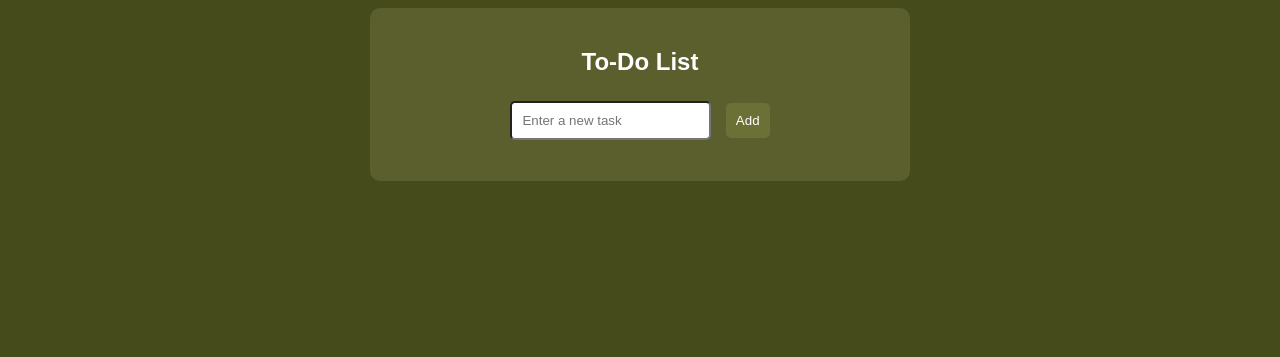
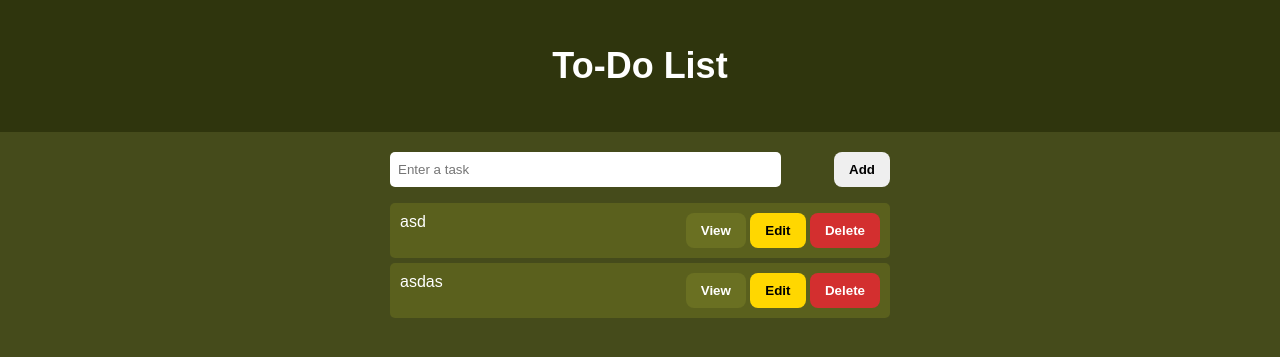
Before and after one commit to reyowner/To-Do-CRUD-API, a FastAPI app: page / in a window 1280 px wide. Shown: the top 357 px of the page. Run offline with FastAPI, Linux system fonts and the light colour scheme.

Commit message:
CRUD Implemented

```diff
--- /dev/null
+++ b/init_db.py
@@ -0,0 +1,6 @@
+from database import engine, Base
+
+# Create database tables
+Base.metadata.create_all(bind=engine)
+
+print("Database and tables created successfully!")
--- a/main.py
+++ b/main.py
@@ -1,16 +1,101 @@
-from fastapi import FastAPI
+from fastapi import FastAPI, HTTPException, Request, Form
 from fastapi.templating import Jinja2Templates
 from fastapi.staticfiles import StaticFiles
-from starlette.requests import Request
+from sqlalchemy import create_engine, Column, Integer, String
+from sqlalchemy.orm import sessionmaker, declarative_base
+from pydantic import BaseModel
+from typing import List
+import os
 
+# FastAPI app setup
 app = FastAPI()
 
-# Load Templates
+# Setup templates & static files
+app.mount("/static", StaticFiles(directory="static"), name="static")
 templates = Jinja2Templates(directory="templates")
 
-# Mount static files (for CSS)
-app.mount("/static", StaticFiles(directory="static"), name="static")
+# Database setup (SQLite)
+DATABASE_URL = "sqlite:///./todos.db"
+engine = create_engine(DATABASE_URL, connect_args={"check_same_thread": False})
+SessionLocal = sessionmaker(bind=engine)
+Base = declarative_base()
 
+# To-Do model for database
+class ToDoDB(Base):
+    __tablename__ = "todos"
+    id = Column(Integer, primary_key=True, index=True)
+    task = Column(String, nullable=False)
+
+# Create the database
+Base.metadata.create_all(bind=engine)
+
+# Pydantic model for validation
+class ToDoCreate(BaseModel):
+    task: str
+
+class ToDoResponse(ToDoCreate):
+    id: int
+
+# Serve the main page
 @app.get("/")
-def read_root(request: Request):
-    return templates.TemplateResponse("index.html", {"request": request})
+def home(request: Request):
+    session = SessionLocal()
+    todos = session.query(ToDoDB).all()
+    session.close()
+    return templates.TemplateResponse("index.html", {"request": request, "todos": todos})
+
+# Create a to-do
+@app.post("/todos", response_model=ToDoResponse)
+def create_todo(todo: ToDoCreate):
+    session = SessionLocal()
+    new_todo = ToDoDB(task=todo.task)
+    session.add(new_todo)
+    session.commit()
+    session.refresh(new_todo)
+    session.close()
+    return new_todo
+
+# Get all to-dos
+@app.get("/todos", response_model=List[ToDoResponse])
+def get_todos():
+    session = SessionLocal()
+    todos = session.query(ToDoDB).all()
+    session.close()
+    return todos
+
+# Retrieve a single to-do
+@app.get("/todos/{todo_id}", response_model=ToDoResponse)
+def get_todo(todo_id: int):
+    session = SessionLocal()
+    todo = session.query(ToDoDB).filter(ToDoDB.id == todo_id).first()
+    session.close()
+    if not todo:
+        raise HTTPException(status_code=404, detail="To-Do not found")
+    return todo
+
+# Update a to-do
+@app.put("/todos/{todo_id}", response_model=ToDoResponse)
+def update_todo(todo_id: int, todo: ToDoCreate):
+    session = SessionLocal()
+    existing_todo = session.query(ToDoDB).filter(ToDoDB.id == todo_id).first()
+    if not existing_todo:
+        session.close()
+        raise HTTPException(status_code=404, detail="To-Do not found")
+    existing_todo.task = todo.task
+    session.commit()
+    session.refresh(existing_todo)
+    session.close()
+    return existing_todo
+
+# Delete a to-do
+@app.delete("/todos/{todo_id}")
+def delete_todo(todo_id: int):
+    session = SessionLocal()
+    todo = session.query(ToDoDB).filter(ToDoDB.id == todo_id).first()
+    if not todo:
+        session.close()
+        raise HTTPException(status_code=404, detail="To-Do not found")
+    session.delete(todo)
+    session.commit()
+    session.close()
+    return {"message": "To-Do deleted successfully"}
--- /dev/null
+++ b/static/script.js
@@ -0,0 +1,62 @@
+async function fetchToDos() {
+    const response = await fetch("/todos");
+    const todos = await response.json();
+    const todoList = document.getElementById("todo-list");
+    todoList.innerHTML = "";
+    todos.forEach((todo) => {
+        const listItem = document.createElement("li");
+        listItem.innerHTML = `
+            <span>${todo.task}</span>
+            <div>
+                <button class="view-btn" onclick="viewToDo(${todo.id})">View</button>
+                <button class="edit-btn" onclick="editToDo(${todo.id})">Edit</button>
+                <button class="delete-btn" onclick="deleteToDo(${todo.id})">Delete</button>
+            </div>
+        `;
+        todoList.appendChild(listItem);
+    });
+}
+
+async function addToDo() {
+    const input = document.getElementById("todo-input");
+    if (!input.value) return;
+    await fetch("/todos", {
+        method: "POST",
+        headers: { "Content-Type": "application/json" },
+        body: JSON.stringify({ task: input.value })
+    });
+    input.value = "";
+    fetchToDos();
+}
+
+async function viewToDo(id) {
+    const response = await fetch(`/todos/${id}`);
+    if (!response.ok) return alert("To-Do not found!");
+
+    const todo = await response.json();
+    document.getElementById("modal-task").innerText = todo.task;
+    document.getElementById("todo-modal").style.display = "block";
+}
+
+function closeModal() {
+    document.getElementById("todo-modal").style.display = "none";
+}
+
+async function editToDo(id) {
+    const newTask = prompt("Enter new task:");
+    if (!newTask) return;
+
+    await fetch(`/todos/${id}`, {
+        method: "PUT",
+        headers: { "Content-Type": "application/json" },
+        body: JSON.stringify({ task: newTask })
+    });
+    fetchToDos();
+}
+
+async function deleteToDo(id) {
+    await fetch(`/todos/${id}`, { method: "DELETE" });
+    fetchToDos();
+}
+
+fetchToDos();
--- /dev/null
+++ b/static/styles.css
@@ -0,0 +1,126 @@
+body {
+    font-family: Arial, sans-serif;
+    background-color: #454B1B;
+    color: white;
+    margin: 0;
+    padding: 0;
+    display: flex;
+    flex-direction: column;
+    align-items: center;
+}
+
+nav {
+    background-color: #2F350D;
+    width: 100%;
+    text-align: center;
+    padding: 15px;
+    font-size: 24px;
+}
+
+.container {
+    margin-top: 20px;
+    width: 80%;
+    max-width: 500px;
+    text-align: center;
+}
+
+.input-section {
+    display: flex;
+    justify-content: space-between;
+}
+
+input {
+    width: 75%;
+    padding: 8px;
+    border: none;
+    border-radius: 5px;
+}
+
+
+ul {
+    list-style-type: none;
+    padding: 0;
+}
+
+li {
+    display: flex;
+    justify-content: space-between;
+    background-color: #5A601D;
+    padding: 10px;
+    margin-top: 5px;
+    border-radius: 5px;
+}
+
+/* Modal Styling */
+.modal {
+    display: none;
+    position: fixed;
+    z-index: 1;
+    left: 0;
+    top: 0;
+    width: 100%;
+    height: 100%;
+    background-color: rgba(0,0,0,0.5);
+}
+
+.modal-content {
+    background-color: #2F350D;
+    color: white;
+    padding: 20px;
+    border-radius: 10px;
+    width: 40%;
+    margin: 15% auto;
+    text-align: center;
+}
+
+.close {
+    float: right;
+    font-size: 24px;
+    cursor: pointer;
+}
+
+button {
+    width: auto;
+    padding: 10px 15px;
+    border: none;
+    cursor: pointer;
+    border-radius: 8px;
+    font-weight: bold;
+    transition: 0.3s ease-in-out;
+}
+
+/* 🟢 View Button (Green) */
+button.view-btn {
+    background-color: #6A7022;
+    color: white;
+}
+
+button.view-btn:hover {
+    background-color: #A0A415;
+    transform: scale(1.1);
+    box-shadow: 0px 0px 8px #A0A415;
+}
+
+/* 🟡 Edit Button (Yellow) */
+button.edit-btn {
+    background-color: #FFD700;
+    color: black;
+}
+
+button.edit-btn:hover {
+    background-color: #FFC107;
+    transform: scale(1.1);
+    box-shadow: 0px 0px 8px #FFC107;
+}
+
+/* 🔴 Delete Button (Red) */
+button.delete-btn {
+    background-color: #D32F2F;
+    color: white;
+}
+
+button.delete-btn:hover {
+    background-color: #B71C1C;
+    transform: scale(1.1);
+    box-shadow: 0px 0px 8px #B71C1C;
+}
--- a/templates/index.html
+++ b/templates/index.html
@@ -4,70 +4,41 @@
     <meta charset="UTF-8">
     <meta name="viewport" content="width=device-width, initial-scale=1.0">
     <title>To-Do List</title>
-    <style>
-        body {
-            font-family: Arial, sans-serif;
-            background-color: #454B1B;
-            color: white;
-            text-align: center;
-        }
-        .container {
-            max-width: 500px;
-            margin: auto;
-            background: #5A5F2D;
-            padding: 20px;
-            border-radius: 10px;
-        }
-        input, button {
-            padding: 10px;
-            margin: 5px;
-            border-radius: 5px;
-        }
-        button {
-            background-color: #6B7136;
-            color: white;
-            border: none;
-            cursor: pointer;
-        }
-        button:hover {
-            background-color: #7F8542;
-        }
-    </style>
+    <link rel="stylesheet" href="/static/styles.css">
 </head>
 <body>
+    <nav>
+        <h1>To-Do List</h1>
+    </nav>
+
     <div class="container">
-        <h2>To-Do List</h2>
-        <input type="text" id="todoInput" placeholder="Enter a new task">
-        <button onclick="addTodo()">Add</button>
-        <ul id="todoList"></ul>
+        <div class="input-section">
+            <input type="text" id="todo-input" placeholder="Enter a task">
+            <button onclick="addToDo()">Add</button>
+        </div>
+        <ul id="todo-list">
+            {% for todo in todos %}
+            <li>
+                <span>{{ todo.task }}</span>
+                <div>
+                    <button class="view-btn" onclick="viewToDo('{{ todo.id }}')">View</button>
+                    <button class="edit-btn" onclick="editToDo('{{ todo.id }}')">Edit</button>
+                    <button class="delete-btn" onclick="deleteToDo('{{ todo.id }}')">Delete</button>
+                </div>
+            </li>
+            {% endfor %}
+        </ul>
     </div>
 
-    <script>
-        async function fetchTodos() {
-            const response = await fetch('/todos');
-            const todos = await response.json();
-            const list = document.getElementById('todoList');
-            list.innerHTML = '';
-            todos.forEach(todo => {
-                const li = document.createElement('li');
-                li.textContent = todo.task;
-                list.appendChild(li);
-            });
-        }
+    <!-- Modal for Viewing To-Do -->
+    <div id="todo-modal" class="modal">
+        <div class="modal-content">
+            <span class="close" onclick="closeModal()">&times;</span>
+            <h2>To-Do Details</h2>
+            <p id="modal-task"></p>
+        </div>
+    </div>
 
-        async function addTodo() {
-            const task = document.getElementById('todoInput').value;
-            if (!task) return;
-            await fetch('/todos', {
-                method: 'POST',
-                headers: {'Content-Type': 'application/json'},
-                body: JSON.stringify({ task })
-            });
-            document.getElementById('todoInput').value = '';
-            fetchTodos();
-        }
-
-        window.onload = fetchTodos;
-    </script>
+    <script src="/static/script.js"></script>
 </body>
 </html>
```
Also changed, not shown: static/style.css (deleted, +0 -14 lines), todo.db (deleted), todos.db.
